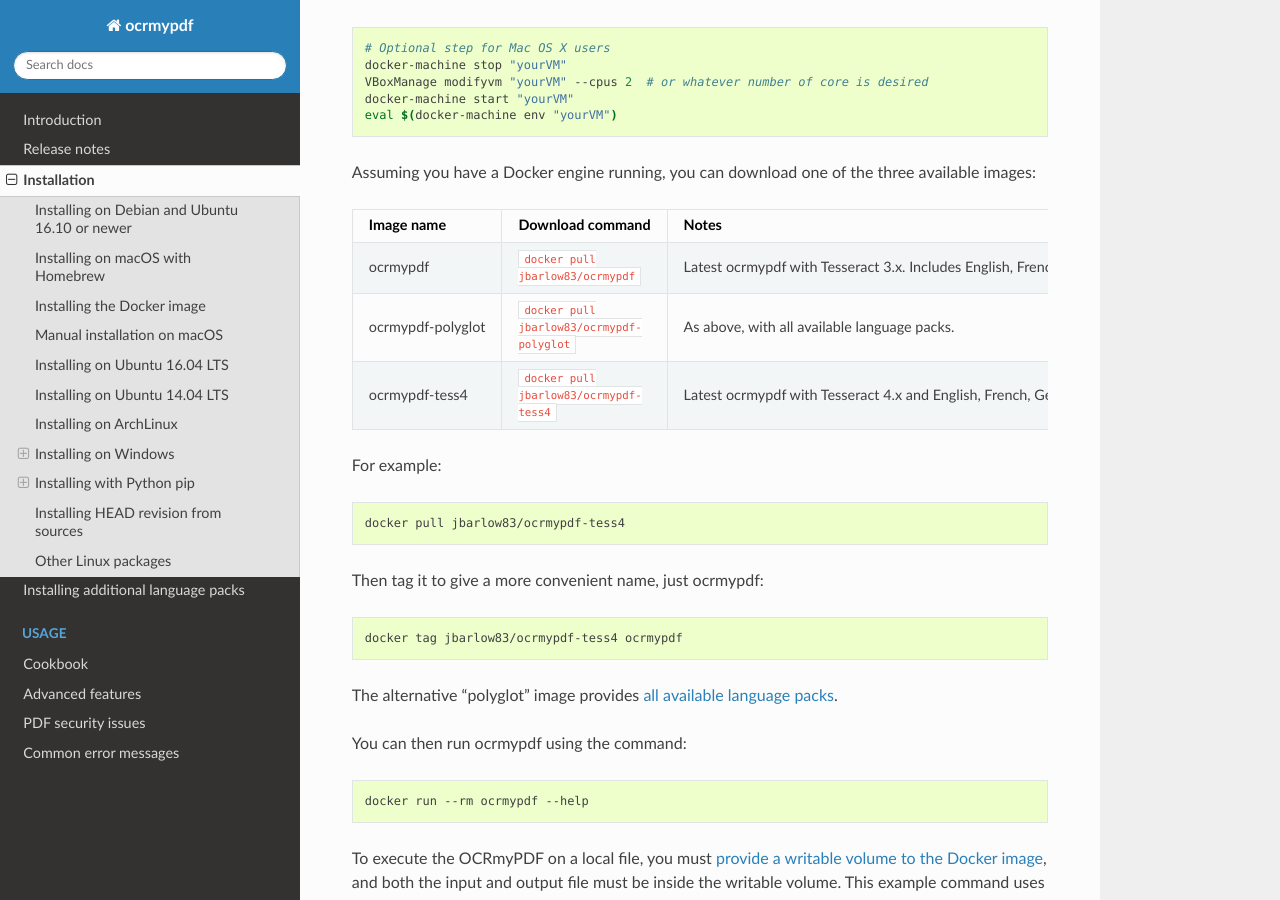
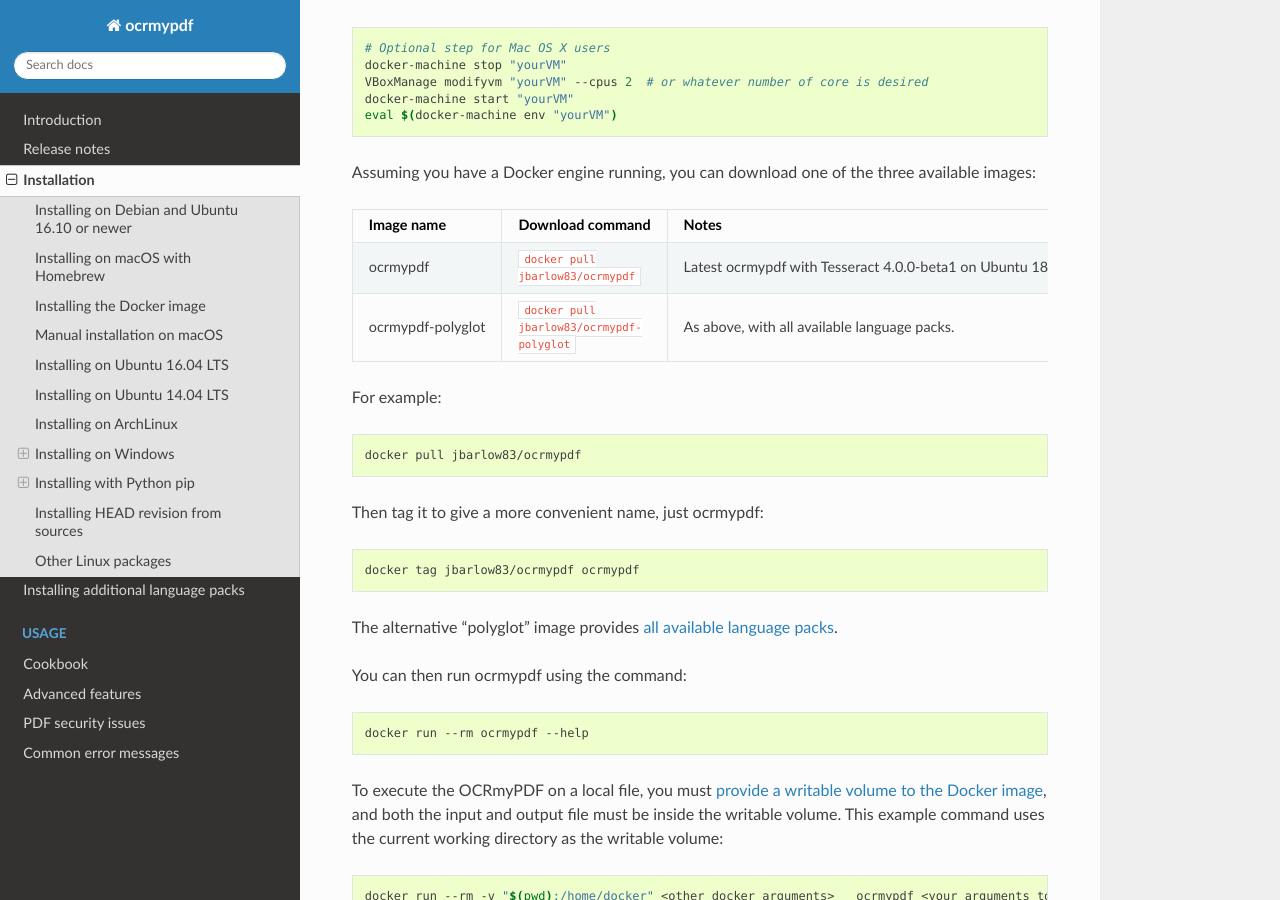
Before and after one commit to ocrmypdf/OCRmyPDF, a Sphinx documentation site: the page built from docs/installation.rst, in a window 1280 px wide and 900 px high, scrolled down 1722 px. Built offline with Sphinx 7.4.7 and the Read the Docs theme 2.0.0, drawn with Linux system fonts in a browser that asks for light colours; pages that are not in the unit, such as notebooks, are missing from menus; some of the changed text lies outside the part shown.

Commit message:
Update Dockerfile for Ubuntu 18.04

```diff
--- a/docs/installation.rst
+++ b/docs/installation.rst
@@ -77,25 +77,22 @@
         - Notes
     *   - ocrmypdf
         - ``docker pull jbarlow83/ocrmypdf``
-        - Latest ocrmypdf with Tesseract 3.x. Includes English, French, German, Spanish.
+        - Latest ocrmypdf with Tesseract 4.0.0-beta1 on Ubuntu 18.04. Includes English, French, German, Spanish, Portugeuse and Simplified Chinese.
     *   - ocrmypdf-polyglot
         - ``docker pull jbarlow83/ocrmypdf-polyglot``
         - As above, with all available language packs.
-    *   - ocrmypdf-tess4
-        - ``docker pull jbarlow83/ocrmypdf-tess4``
-        - Latest ocrmypdf with Tesseract 4.x and English, French, German, Spanish, Portuguese, Chinese Simplified, Arabic and Russian (the top 8).
 
 For example:
 
 .. code-block:: bash
 
-    docker pull jbarlow83/ocrmypdf-tess4
+    docker pull jbarlow83/ocrmypdf
 
 Then tag it to give a more convenient name, just ocrmypdf:
 
 .. code-block:: bash
 
-    docker tag jbarlow83/ocrmypdf-tess4 ocrmypdf
+    docker tag jbarlow83/ocrmypdf ocrmypdf
 
 .. _docker-polyglot:
 
@@ -383,7 +380,7 @@
 
 These are in addition to the Python packaging dependencies, meaning that unfortunately, the ``pip install`` command cannot satisfy all of them.
 
-Python 3.6 and Tesseract 4.x are recommended for best OCR results and best performance.
+Python 3.6 and Tesseract 4.0.0-beta.1 are recommended for best OCR results and best performance.
 
 The library PyMuPDF is not widely available in platform distributions, and it improves OCRmyPDF in certain conditions. Consider installing OCRmyPDF from the Python binary wheels, which include a precompiled version of this library.
 
```
Also changed, not shown: 2 other files.
